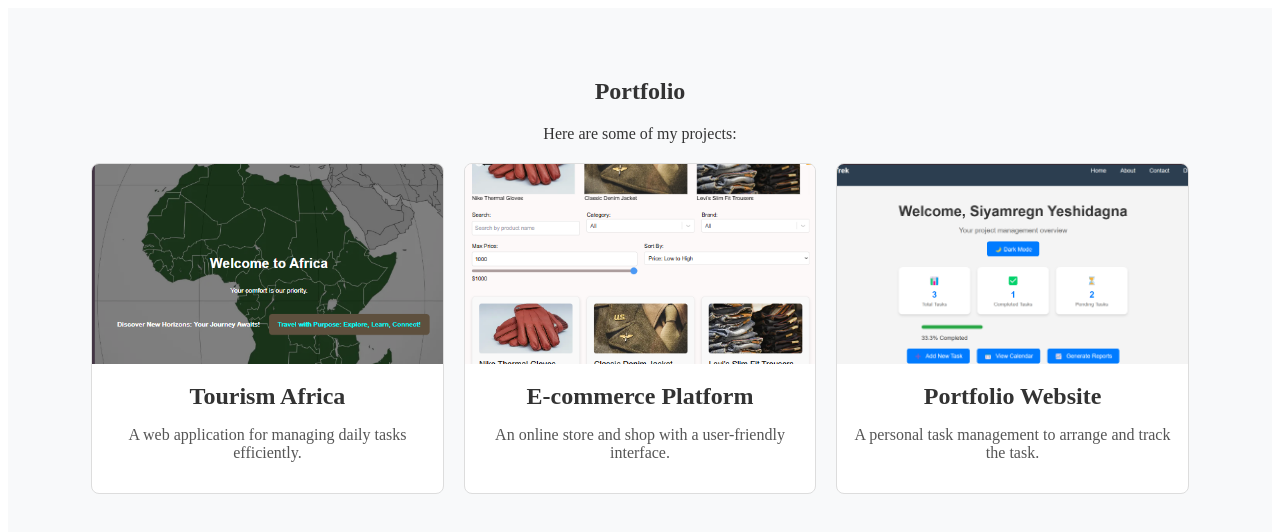
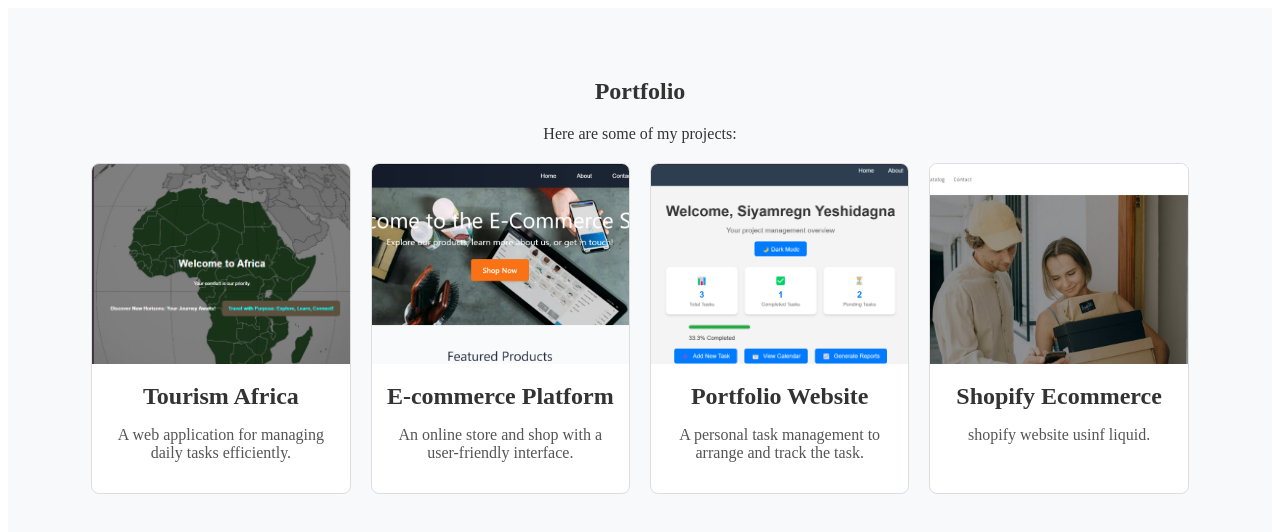
Before and after one commit to siyamregn777/portfolio, a Next.js app: page /portfolio in a window 1280 px wide. Shown: the top 532 px of the page. Built offline with nearby package versions, Linux system fonts and the light colour scheme.

Commit message:
update portfolio images and links; add new Shopify Ecommerce project

```diff
--- a/src/app/portfolio/page.tsx
+++ b/src/app/portfolio/page.tsx
@@ -4,9 +4,9 @@ import React from 'react';
 import './portfolio.css';
 import Image from 'next/image';
 import image1 from '../../../public/assets/img/Screenshot 2025-03-05 170721.png';
-import image2 from '../../../public/assets/img/Screenshot 2025-03-05 170450.png';
+import image2 from '../../../public/assets/img/photo_2025-04-01_16-45-07.jpg';
 import image3 from '../../../public/assets/img/Screenshot 2025-03-20 191000.png';
-// import image4 from '../../../public/assets/img/Screenshot 2025-03-05 183703.png';
+import image4 from '../../../public/assets/img/photo_2025-04-01_16-49-59.jpg';
 import { useTheme } from '@/context/ThemeContext';
 
 export default function Portfolio() {
@@ -24,7 +24,7 @@ export default function Portfolio() {
       title: "E-commerce Platform",
       description: "An online store and shop with a user-friendly interface.",
       image: image2,
-      link: "https://ecommerceshop-alpha.vercel.app/"
+      link: "https://e-commerce-store-lac-rho.vercel.app/"
     },
     {
       id: 3,
@@ -33,6 +33,17 @@ export default function Portfolio() {
       image: image3,
       link: "https://taskmanage-ecru.vercel.app/"
     },
+
+    {
+      id: 3,
+      title: "Shopify Ecommerce",
+      description: "shopify website usinf liquid.",
+      image: image4,
+      link: "https://qn0mv69od1wmys76-74521411821.shopifypreview.com"
+    },
+
+
+
 
   ];
 
```
Also changed, not shown: public/assets/img/photo_2025-04-01_16-45-07.jpg (added), public/assets/img/photo_2025-04-01_16-49-59.jpg (added).
